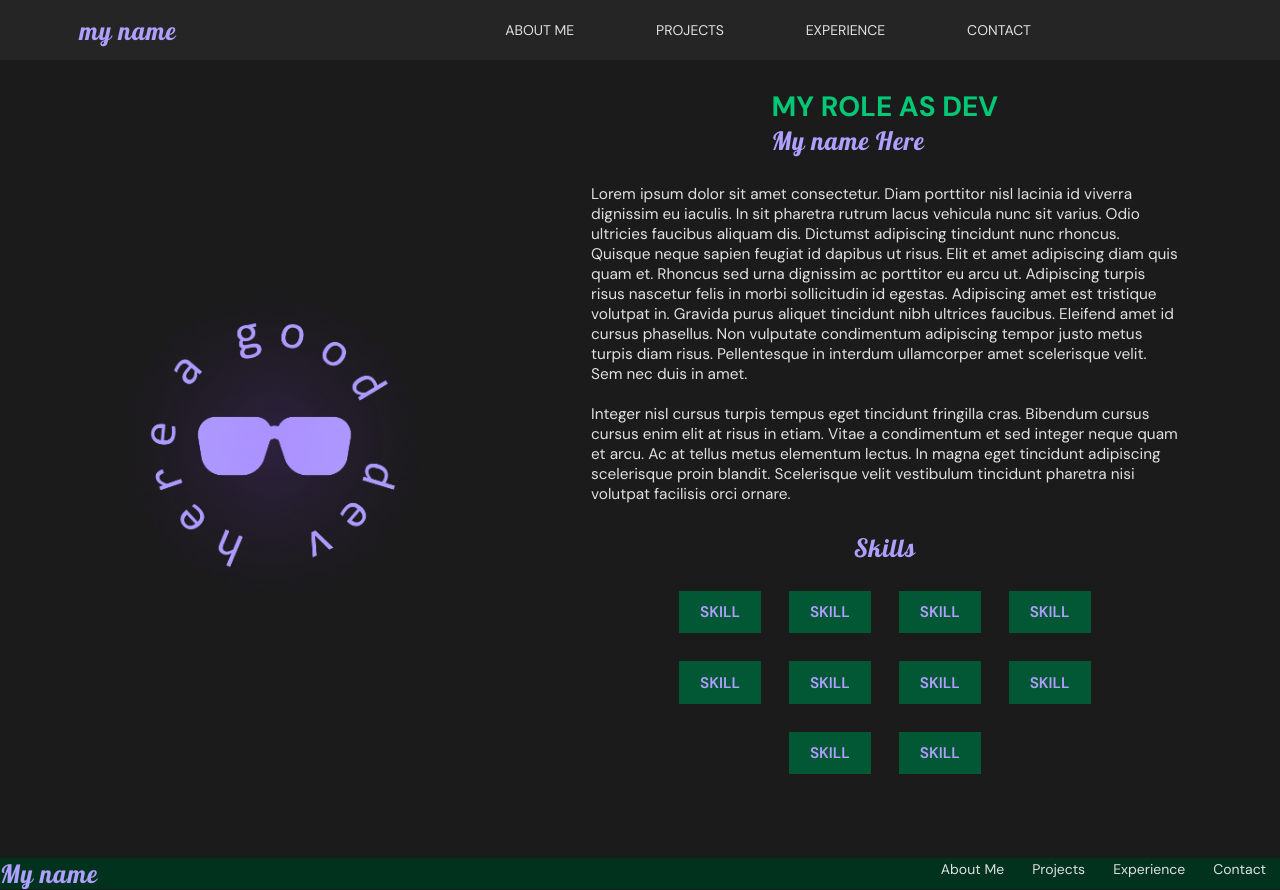
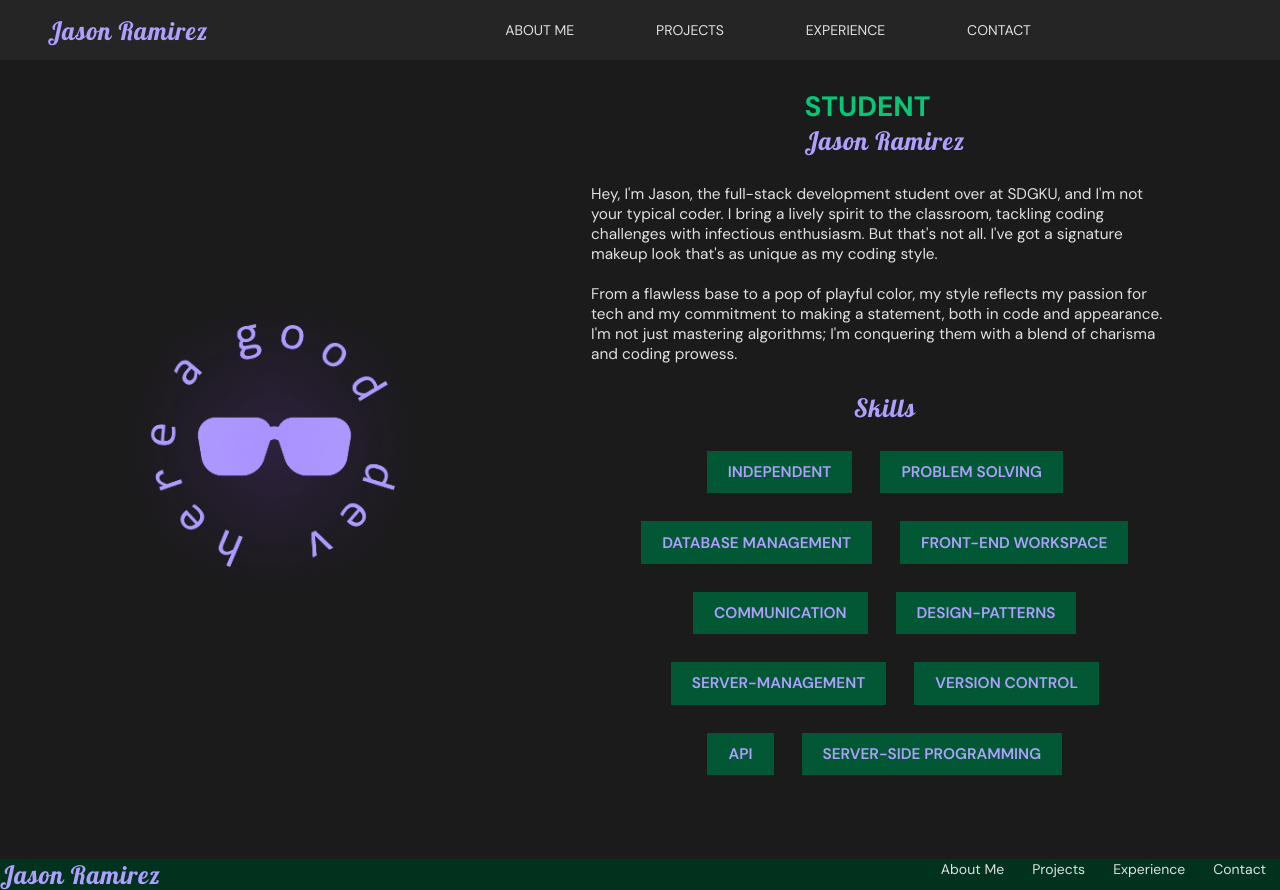
Before and after one commit to JasonRamz/117-CH41, a Django app: page / in a window 1280 px wide. Run offline with Django 4.2, Linux system fonts and the light colour scheme.

Commit message:
final commit

```diff
--- a/templates/base.html
+++ b/templates/base.html
@@ -20,7 +20,7 @@
         <!-- left side -->
         <div class="logo center">
             <a href="{% url 'about' %}">
-                <h2>my name</h2>
+                <h2>Jason Ramirez</h2>
             </a>
         </div>
         <!-- right side -->
@@ -51,12 +51,12 @@
 
     <footer>
         <a href="">
-            <h2>My name</h2>
+            <h2>Jason Ramirez</h2>
         </a>
             <nav class="nav-foorter center">
                 <a href="{% url 'about' %}">About Me</a>
-                <a href="">Projects</a>
-                <a href="">Experience</a>
+                <a href="{% url 'projects_list' %}">Projects</a>
+                <a href="{% url 'experience_list' %}">Experience</a>
                 <a href="{% url 'contact' %}">Contact</a>
             </nav>
         </a>
--- a/templates/pages/about.html
+++ b/templates/pages/about.html
@@ -12,48 +12,28 @@
     <div class="about-txt-container center-column">
 
         <div class="center-coloum">
-            <h1>My Role as dev</h1>
-            <h2>My name Here</h2>
+            <h1>Student</h1>
+            <h2>Jason Ramirez </h2>
         </div>
 
-        <p>
-            Lorem ipsum dolor sit amet consectetur. Diam porttitor nisl lacinia id viverra dignissim
-
-            eu iaculis. In sit pharetra rutrum lacus vehicula nunc sit varius. Odio ultricies faucibus aliquam dis.
-
-            Dictumst adipiscing tincidunt nunc rhoncus. Quisque neque sapien feugiat id dapibus ut risus. Elit et
-
-            amet adipiscing diam quis quam et. Rhoncus sed urna dignissim ac porttitor eu arcu ut. Adipiscing turpis
-
-            risus nascetur felis in morbi sollicitudin id egestas. Adipiscing amet est tristique volutpat in.
-
-            Gravida purus aliquet tincidunt nibh ultrices faucibus. Eleifend amet id cursus phasellus. Non vulputate
-
-            condimentum adipiscing tempor justo metus turpis diam risus. Pellentesque in interdum ullamcorper amet
-
-            scelerisque velit. Sem nec duis in amet. <br><br>
-            Integer nisl cursus turpis tempus eget tincidunt fringilla cras. Bibendum cursus cursus enim elit at
-
-            risus in etiam. Vitae a condimentum et sed integer neque quam et arcu. Ac at tellus metus elementum
-
-            lectus. In magna eget tincidunt adipiscing scelerisque proin blandit. Scelerisque velit vestibulum
-
-            tincidunt pharetra nisi volutpat facilisis orci ornare.
+        <p>Hey, I'm Jason, the full-stack development student over at SDGKU, and I'm not your typical coder. I bring a lively spirit to the classroom, tackling coding challenges with infectious enthusiasm. But that's not all. I've got a signature makeup look that's as unique as my coding style.
+            <br><br>
+            From a flawless base to a pop of playful color, my style reflects my passion for tech and my commitment to making a statement, both in code and appearance. I'm not just mastering algorithms; I'm conquering them with a blend of charisma and coding prowess.
         </p>
         <div class="skills-list center-column">
             <h2>Skills</h2>
 
             <div class="tags-container center">
-                <label>Skill</label>
-                <label>Skill</label>
-                <label>Skill</label>
-                <label>Skill</label>
-                <label>Skill</label>
-                <label>Skill</label>
-                <label>Skill</label>
-                <label>Skill</label>
-                <label>SKill</label>
-                <label>Skill</label>
+                <label>Independent</label>
+                <label>Problem solving</label>
+                <label>Database Management</label>
+                <label>Front-End workspace</label>
+                <label>Communication</label>
+                <label>Design-Patterns</label>
+                <label>Server-Management</label>
+                <label>Version Control</label>
+                <label>API</label>
+                <label>Server-side programming</label>
             </div>
         </div>
     </div>
```
Also changed, not shown: db.sqlite3, projects_images/Screenshot_2024-02-04_9.19.32_PM.png (added), projects_images/Screenshot_2024-02-04_9.25.38_PM.png (added), 1 other file.
